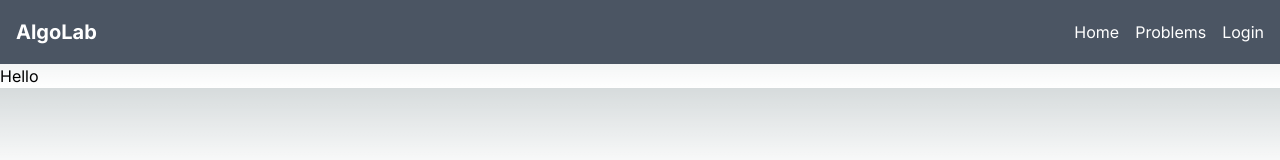
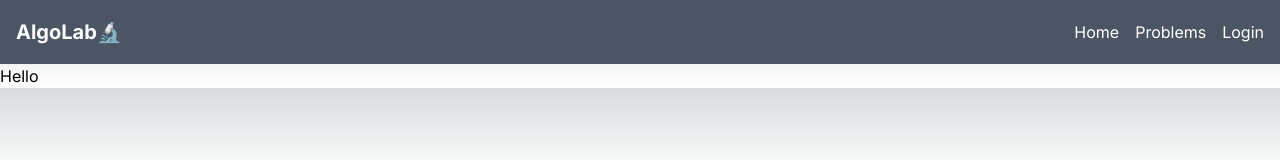
Before and after one commit to agamswaroop619/leetcode-clone, a Next.js app in the folder app/: page / in a window 1280 px wide. Shown: the top 160 px of the page. Built offline with nearby package versions, Linux system fonts and the light colour scheme.

Commit message:
Authentication Models update

```diff
--- /dev/null
+++ b/app/src/app/auth/Authmodel.tsx
@@ -0,0 +1,9 @@
+import React from 'react'
+
+type Props = {}
+
+export default function Authmodel({}: Props) {
+  return (
+    <div>Authmodel</div>
+  )
+}
--- a/app/src/app/components/navbar.tsx
+++ b/app/src/app/components/navbar.tsx
@@ -5,10 +5,12 @@ const Navbar = () => {
   return (
     <div className='w-full bg-gray-600'>
       <nav className='flex items-center justify-between h-16 px-4'>
-        <div className='text-white text-xl font-bold'>AlgoLab</div>
+        <div className='text-white text-xl font-bold select-none'>AlgoLab<span className='text-xxl'>
+          🔬
+          </span>
+          </div>
         <ul className='flex space-x-4'>
           <li>
-
             <Link href='/' className='text-white'>
               Home
             </Link>
```
Also changed, not shown: app/src/app/auth/login.tsx (added), app/src/app/auth/resetpassword.tsx (added), app/src/app/auth/signup.tsx (added).
